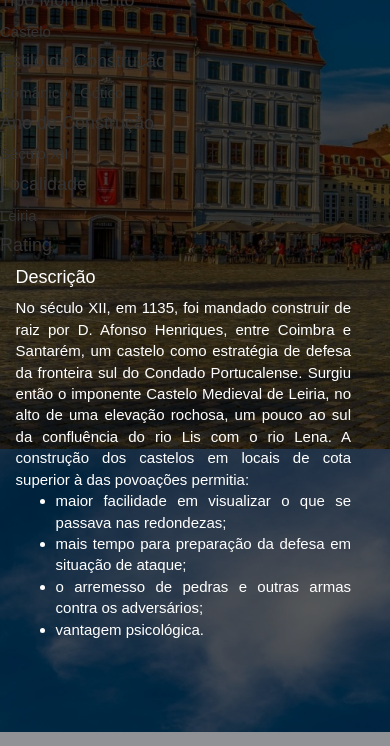
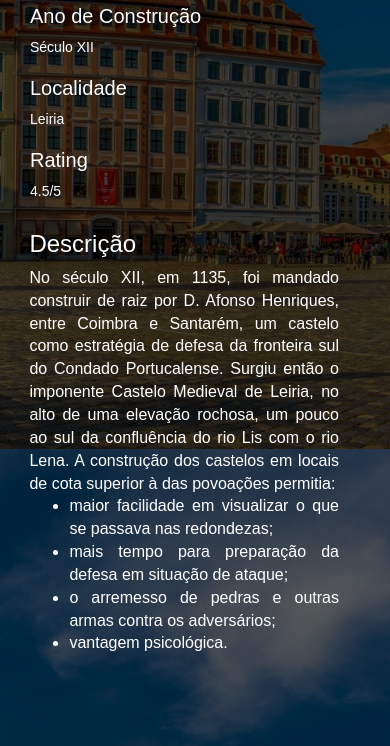
Before and after one commit to rolo009/Projeto-PSI, a PHP site: template frontend/views/cultravel/ponto-interesse-details.php in a window 390 px wide; the page is wider, and only the part inside the window is pictured. Shown: the part 395-1141 px from the top of that part. Run offline with PHP 8.4, Linux system fonts and the light colour scheme; the template is opened without the code that fills it, so the values that code supplies are empty; some libraries are stand-ins or nearby versions.

Commit message:
detalhes pontos turisticos

```diff
--- a/console/migrations/m201023_145426_localidade.php
+++ b/console/migrations/m201023_145426_localidade.php
@@ -27,7 +27,7 @@
         $this->createTable('localidade', [
             'id_localidade' => $this->primaryKey(),
             'nomeLocalidade' => $this->string()->notNull(),
-        ]);
+        ],'ENGINE InnoDB');
     }
 
     public function down()
--- a/console/migrations/m201023_153217_visitados.php
+++ b/console/migrations/m201023_153217_visitados.php
@@ -23,7 +23,7 @@
 
     public function up()
     {
-        $this->createTable('visitados', [
+       $this->createTable('visitados', [
             'id_visitados' => $this->primaryKey(),
             'user_idUtilizador' => $this->integer()->notNull(),
             'pt_idPontoTuristico' => $this->integer()->notNull(),
--- a/frontend/views/cultravel/contactos.php
+++ b/frontend/views/cultravel/contactos.php
@@ -10,7 +10,7 @@
 
     <div class="logo-index-container">
 
-        <?= Html::img('@web/seta-logo.png'); ?>
+        <?= Html::img('@web/seta-logo.png', ["class" => "img-logo-contactos"]); ?>
 
     </div>
 
--- a/frontend/views/cultravel/ponto-interesse-details.php
+++ b/frontend/views/cultravel/ponto-interesse-details.php
@@ -1,23 +1,23 @@
 <?php
-
-use yii\bootstrap;
+use rmrevin\yii\fontawesome\FA;
 ?>
 
 <div class="ponto-interesse-container">
+    <div class="container-fluid">
         <div class="row">
-        <div class="col">
+            <div class="col-xs-8 col-sm-6 col-md-6 col-lg-6">
             <div class="cards-container">
                 <div class="card card-ponto-interesse-details">
                     <div class="card-body">
                         <h5 class="card-title">
-                            <div class="container">
+                            <div class="container-fluid">
                                 <div class="row">
-                                    <div class="col-sm favourite-pt-nome">
+                                    <div class="col-xs-6 col-sm-6 col-md-6 col-lg-6 pt-details-nome">
                                         Castelo de Leiria
                                     </div>
-                                    <div class="col-sm favourite-options">
-                                        <a href="#" class="btn btn-warning"><i class="fas fa-star"></i></a>
-                                        <a href="#" class="btn btn-warning"><i class="fas fa-check-circle"></i></a>
+                                    <div class="col-xs-6 col-sm-6 col-md-6 col-lg-6 pt-details-options">
+                                        <a href="#" class="btn btn-warning"><?= FA::icon("star") ?></a>
+                                        <a href="#" class="btn btn-warning"><?= FA::icon("check-circle") ?></a>
                                     </div>
                                 </div>
                         </h5>
@@ -26,27 +26,28 @@
                 </div>
             </div>
         </div>
-        <div class="col info-pt">
-            <h4>Tipo Monumento</h4>
-            <p>Castelo</p>
-            <h4>Estilo de Construção</h4>
-            <p>Românico / Gótico</p>
-            <h4>Ano de Construção</h4>
-            <p>Século XII</p>
-            <h4>Localidade</h4>
-            <p>Leiria</p>
-            <h4>Rating</h4>
-            <p>
-                <span class="fa fa-star checked"></span>
-                <span class="fa fa-star checked"></span>
-                <span class="fa fa-star checked"></span>
-                <span class="fa fa-star"></span>
-                <span class="fa fa-star"></span></p>
+            <div class="col-xs-8 col-sm-6 col-md-6 col-lg-6 info-pt">
+                <h3 class="details-pt-title">Tipo Monumento</h3>
+                <p class="details-pt">Castelo</p>
+                <h3 class="details-pt-title">Estilo de Construção</h3>
+                <p class="details-pt">Românico / Gótico</p>
+                <h3 class="details-pt-title">Ano de Construção</h3>
+                <p class="details-pt">Século XII</p>
+                <h3 class="details-pt-title">Localidade</h3>
+                <p class="details-pt">Leiria</p>
+                <h3 class="details-pt-title">Rating</h3>
+                <p class="details-pt">
+                    4.5/5
                 </p>
             </div>
+    </div>
+</div>
+<div>
+
     <div class="w-100"></div>
     <div class="col desc-container">
-            <h4>Descrição</h4>
+        <h3>Descrição</h3>
+
         No século XII, em 1135, foi mandado construir de raiz por D. Afonso Henriques, entre Coimbra e Santarém,
         um castelo como estratégia de defesa da fronteira sul do Condado Portucalense. Surgiu então o imponente
         Castelo Medieval de Leiria, no alto de uma elevação rochosa, um pouco ao sul da confluência do rio Lis
--- a/frontend/web/css/css-mario.css
+++ b/frontend/web/css/css-mario.css
@@ -77,3 +77,7 @@
 .sn-title {
     color: black;
 }
+
+.img-logo-contactos{
+    width: 20%;
+}
--- a/frontend/web/css/css.css
+++ b/frontend/web/css/css.css
@@ -204,11 +204,7 @@
     margin: 0 6% 6% 0;
 }
 
-.desc-container{
-    margin: 3% 10% 3% 4%;
-    color: #FFFFFF;
-    text-align: justify;
-}
+
 
 /*Favoritos*/
 
@@ -294,3 +290,60 @@
     padding: 2%;
     border-radius: 10px 10px 0px 0px;
 }
+
+/*Ponto Interesse Details*/
+
+.card-img-top{
+    width: 100%;
+}
+
+.card{
+    position: relative;
+    display: -ms-flexbox;
+    display: flex;
+    flex-direction: column;
+    min-width: 0;
+    word-wrap: break-word;
+    background-color: #fff;
+    background-clip: border-box;
+    border: 1px solid rgba(0,0,0,.125);
+    border-radius: .25rem;
+}
+
+.pt-details-nome{
+    margin-top:12px;
+    font-size: 17px;
+    font-weight: bold;
+}
+
+.pt-details-options{
+    justify-content: right;
+    text-align: right;
+    right: 1%;
+    padding: 1%;
+}
+
+.info-pt{
+    color: #FFFFFF;
+}
+
+.details-pt{
+    font-size: 16px;
+}
+
+.desc-container{
+    margin: 3% 10% 3% 4%;
+    color: #FFFFFF;
+    text-align: justify;
+    font-size: 16px;
+}
+
+@media (max-width: 1200px) {
+    .details-pt-title {
+        font-size: 20px;
+    }
+
+    .details-pt {
+        font-size: 14px;
+    }
+}
```
Also changed, not shown: console/migrations/m201104_145257_permissions.php (added, +73 -0 lines), frontend/controllers/CultravelController.php (+11 -3 lines), frontend/models/PontosturisticosSearch.php (added, +68 -0 lines), frontend/views/cultravel/index.php (+16 -15 lines). Lines whose indentation alone changed are shown as unchanged.
